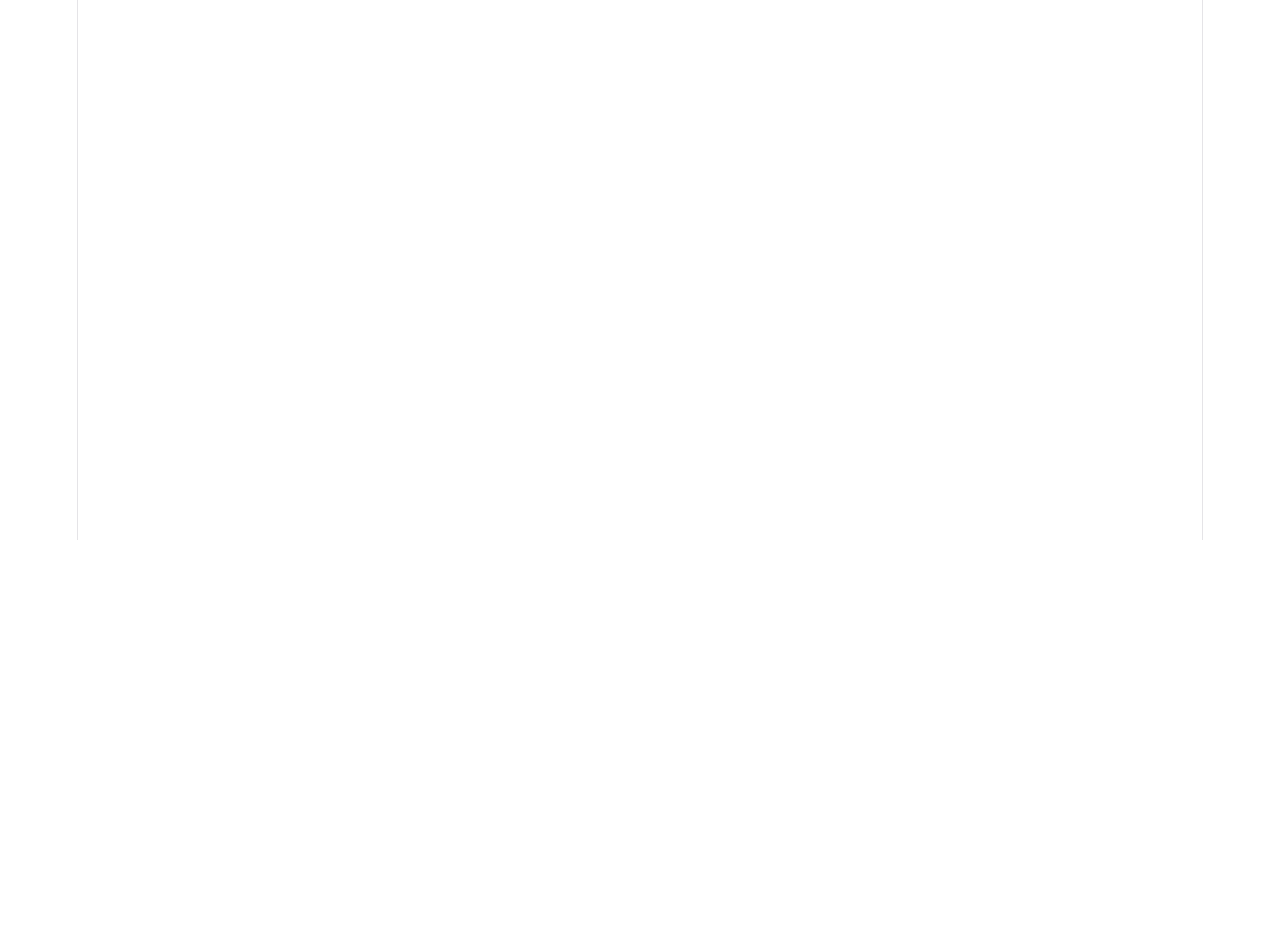
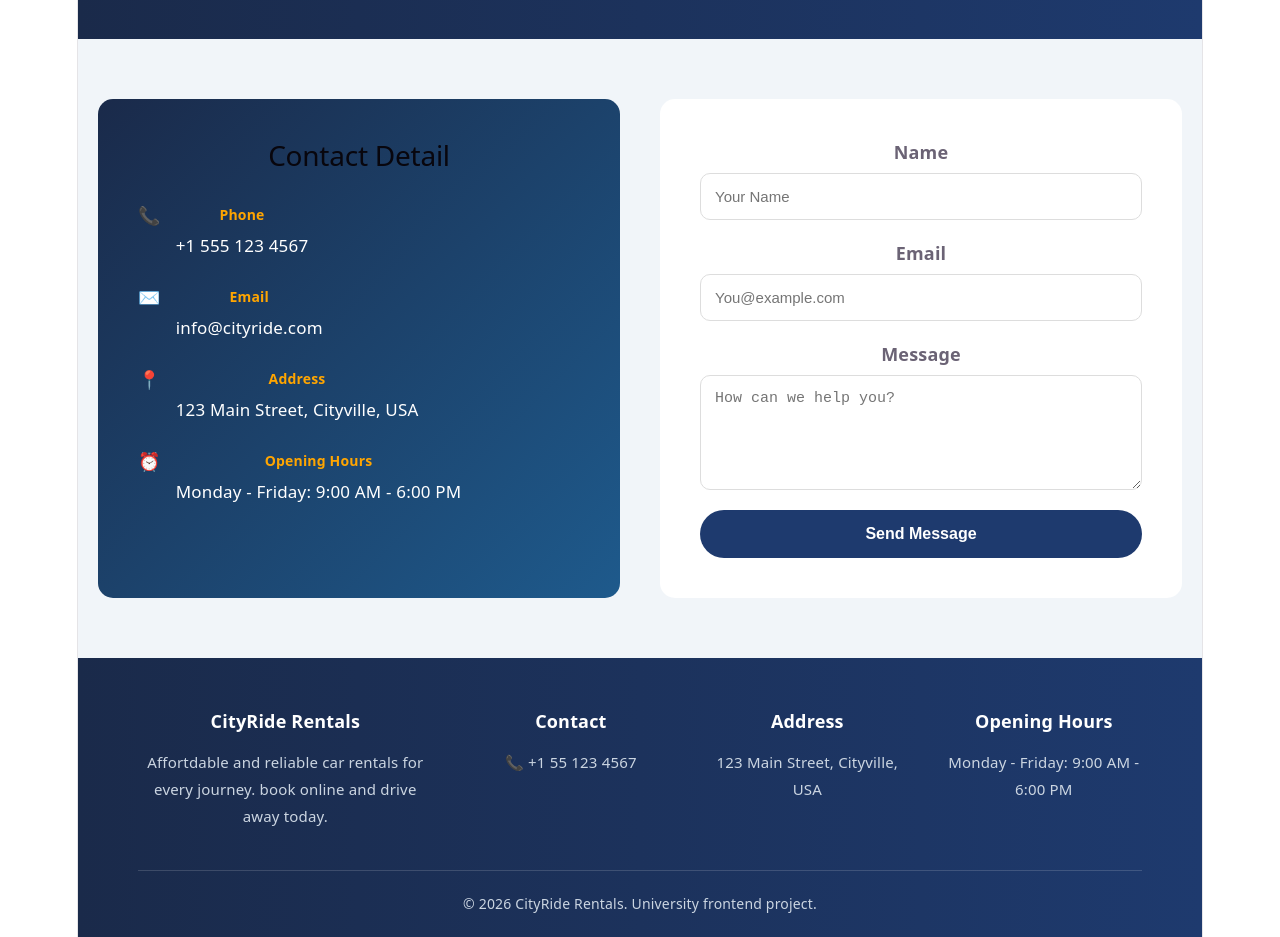
Before and after one commit to 52330128-Anas/webproject, a React (Vite) app: page /Contact in a window 1280 px wide. Shown: the part 260-1197 px from the top of the page. Before the commit the page ends 800 px from the top, so only its background shows below. Built offline with nearby package versions, Linux system fonts and the light colour scheme.

Commit message:
footer components , create contact

```diff
--- a/src/App.jsx
+++ b/src/App.jsx
@@ -6,7 +6,7 @@ import Cars from "./page/Cars";
 import Offers from "./page/Offers";
 import Reservations from "./page/Reservations";
 import Contact from "./page/Contact";
-
+import Footer from "./Component/Footer";
 const App = () => {
   return (
     <div>
@@ -19,6 +19,7 @@ const App = () => {
           <Route path="Reservations" element={<Reservations />} />
           <Route path="Contact" element={<Contact />} />
         </Routes>
+        <Footer/>
       </Router>
     </div>
   );
--- /dev/null
+++ b/src/Component/Footer.jsx
@@ -0,0 +1,42 @@
+import "../Style/Footer.css";
+import React from 'react'
+
+const Footer = () => {
+  return (
+
+       <footer className="footer">
+        <div className="footer-top">
+
+        <div>
+        <h3>CityRide Rentals</h3>
+        <p>Affortdable and reliable car rentals for every journey. book online and drive away today.</p>
+</div>
+
+      <div>
+        <h3>Contact</h3>
+        <p>📞 +1 55 123 4567</p>
+      </div>
+      <div>
+        <h3>Address</h3>
+        <p>123 Main Street, Cityville, USA</p>
+
+      </div>
+      <div>
+      <h3>  Opening Hours</h3>
+      <p>Monday - Friday: 9:00 AM - 6:00 PM</p>
+      </div>
+      </div>
+
+      <div className="footer-bottom">
+        © 2026 CityRide Rentals. University frontend project.
+
+    </div>
+
+    </footer>
+
+
+
+  )
+}
+
+export default Footer;
--- /dev/null
+++ b/src/Style/Contact.css
@@ -0,0 +1,88 @@
+.contact-page{
+  background:#f1f5f9;
+}
+.contact-hero{
+  background:linear-gradient(to right,#1a2a4a,#1e3a6e);
+  color:white;
+  text-align:center;
+  padding:80px 20px;
+}
+.contact-hero h1{
+  font-size:45px;
+  margin:0 0 10px;
+}
+.contact-hero p{
+  color:#cbd5e1;
+  font-size:18px;
+  margin:0;
+}
+.contact-container{
+  display:flex;
+  gap:40px;
+  max-width:1100px;
+  margin:auto;
+  padding:60px 20px;
+}
+.contact-info{
+  flex:1;
+  background:linear-gradient(135deg,#1a2a4a,#1e5a8c);
+  color:white;
+  border-radius:15px;
+  padding:40px;
+}
+.contact-info h2{
+  font-size:28px;
+  margin:0 0 30px;
+}
+.info-item{
+  display:flex;
+  gap:15px;
+  margin-bottom:25px;
+}
+.info-item h4{
+  color:orange;
+  font-size:14px;
+  margin:0 0 5px;
+}
+.info-item p{
+  font-size:17px;
+  margin:0;
+}
+.contact-form{
+  flex:1;
+  display:flex;
+  flex-direction:column;
+  background:white;
+  border-radius:15px;
+  padding:40px;
+}
+.contact-form label{
+  font-weight:600;
+  margin-bottom:8px;
+}
+.contact-form input,
+.contact-form textarea{
+  padding:14px;
+  border:1px solid #ddd;
+  border-radius:10px;
+  font-size:15px;
+  margin-bottom:20px;
+}
+.contact-form button{
+  background:#1e3a6e;
+  color:white;
+  border:none;
+  padding:15px;
+  border-radius:30px;
+  font-size:16px;
+  font-weight:600;
+  cursor:pointer;
+}
+.contact-form button:hover{
+  background:#152b52;
+}
+@media(max-width:768px){
+  .contact-container{
+    flex-direction:column;
+  }
+}
--- /dev/null
+++ b/src/Style/Footer.css
@@ -0,0 +1,36 @@
+.footer{
+
+    background:linear-gradient(to right,#1a2a4a,#1e3a6e);
+    color:white;
+    padding:50px 60px 20px;
+}
+.footer-top{
+    display:flex;
+    justify-content:space-between;
+    gap:40px;
+}
+.footer-top div{
+    flex:1;
+}
+.footer-top div:first-child{
+      flex:1.5;
+}
+.footer-top h3{
+    font-size:18px;
+    font-weight:600;
+    margin:0 0 15px;
+}
+.footer p{
+  color:#cbd5e1;
+font-size:15px;
+line-height:1.8;
+margin:0;
+}
+.footer-bottom{
+   text-align:center;
+   color:#cbd5e1;
+   font-size:14px;
+   border-top:1px solid rgba(255,255,255,0.15);
+   margin-top:40px;
+   padding-top:20px;
+}
--- a/src/page/Contact.jsx
+++ b/src/page/Contact.jsx
@@ -1,8 +1,61 @@
 import React from 'react'
-
+import "../Style/Contact.css";
 const Contact = () => {
   return (
-    <div>Contact</div>
+    <div className="contact-page">
+     <div className='contact-hero'>
+      <h1>Get In Touch</h1>
+      <p>We are here to help - reach out</p>
+
+     </div>
+     <div className='contact-container'>
+      <div className='contact-info'>
+        <h2>Contact Detail</h2>
+<div className='info-item'>
+  <span className='info-icon'>📞</span>
+  <div>
+    <h4>Phone</h4>
+    <p>+1 555 123 4567</p>
+     </div>
+    </div>
+    <div className='info-item'>
+      <span className='info-icon'>✉️</span>
+      <div>
+        <h4>Email</h4>
+        <p>info@cityride.com</p>
+      </div>
+    </div>
+
+   <div className='info-item'>
+      <span className='info-icon'>📍</span>
+      <div>
+        <h4>Address</h4>
+        <p>123 Main Street, Cityville, USA</p>
+      </div>
+    </div>
+   <div className='info-item'>
+      <span className='info-icon'>⏰</span>
+      <div>
+        <h4>Opening Hours</h4>
+        <p>Monday - Friday: 9:00 AM - 6:00 PM</p>
+      </div>
+    </div>
+   </div>
+   <form className='contact-form' onSubmit={(e)=>{e.preventDefault(); alert("Message sent!");}}>
+
+   <label> Name</label>
+    <input type="text" placeholder='Your Name' />
+    <label> Email</label>
+    <input type="email" placeholder='You@example.com' />
+    <label> Message</label>
+    <textarea rows='5' placeholder='How can we help you?'></textarea>
+    <button type='submit'>Send Message</button>
+   </form>
+    </div>
+     </div>
+
+
+
   )
 }
 
--- a/src/page/Home.jsx
+++ b/src/page/Home.jsx
@@ -21,7 +21,7 @@ const Home = () => {
       </div>
       <div>
         {cardcars.map((cars) => (
-          <Card
+          <Card key={cars.name}
             image={cars.image}
             name={cars.name}
             price={cars.price}
```
